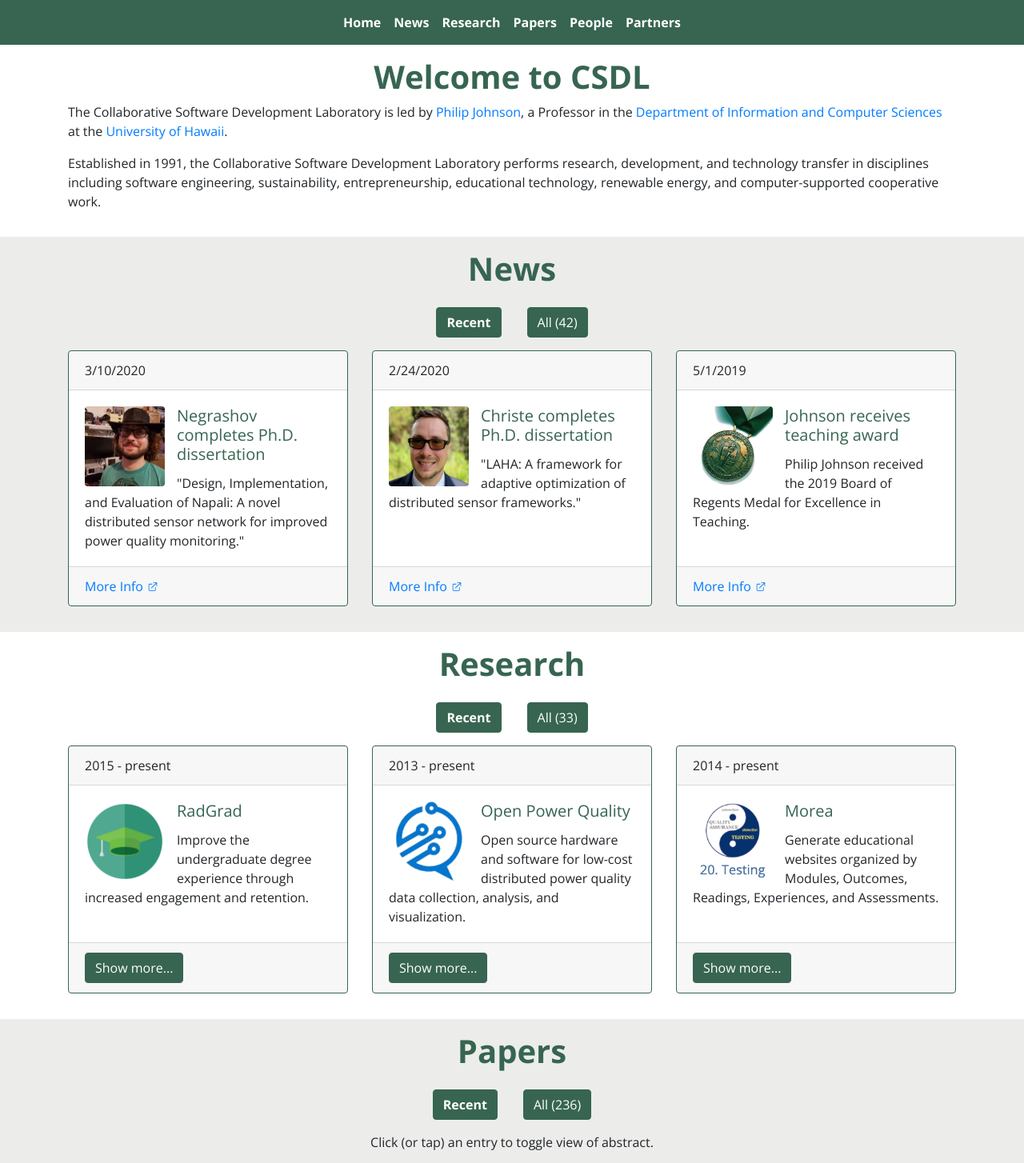
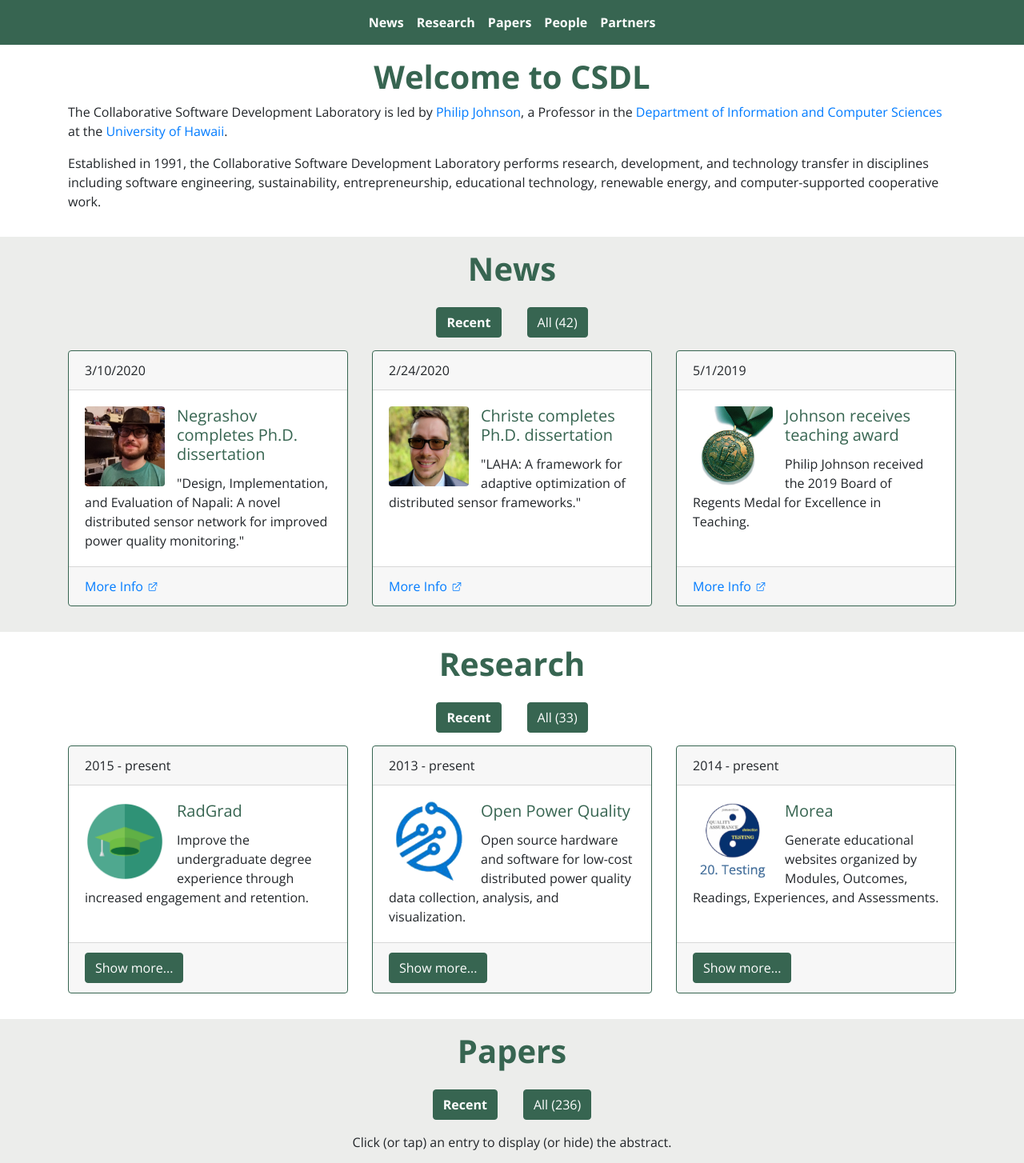
Before and after one commit to csdl/csdl.github.io, a React (Create React App) app in the folder src/: page / in a window 1280 px wide. Shown: the top 1454 px of the page at 80% size. Built offline with nearby package versions, Linux system fonts and the light colour scheme.

Commit message:
fix ids.

```diff
--- a/src/src/News.js
+++ b/src/src/News.js
@@ -51,7 +51,7 @@ class News extends React.Component {
 
 
   render = () => (
-    <div style={this.props.sectionStyle} id="home">
+    <div style={this.props.sectionStyle} id="news">
       <Container>
         <Title title={'News'}/>
         <SectionButtons onClick={this.onClickSectionButton} total={this.newsData.length}/>
--- a/src/src/Papers.js
+++ b/src/src/Papers.js
@@ -42,11 +42,11 @@ class Papers extends React.Component {
   }
 
   render = () => (
-    <div style={this.props.sectionStyle} id="home">
+    <div style={this.props.sectionStyle} id="papers">
       <Container>
         <Title title={'Papers'}/>
         <SectionButtons onClick={this.onClickSectionButton} total={this.techreports.total()}/>
-        <p style={{ textAlign: 'center' }}>Click (or tap) an entry to toggle view of abstract.</p>
+        <p style={{ textAlign: 'center' }}>Click (or tap) an entry to display (or hide) the abstract.</p>
         {this.state.display === 'recent' ? this.renderRecent() : this.renderAll()}
       </Container>
     </div>
--- a/src/src/Research.js
+++ b/src/src/Research.js
@@ -67,7 +67,7 @@ class Research extends React.Component {
   }
 
   render = () => (
-    <div style={this.props.sectionStyle} id="home">
+    <div style={this.props.sectionStyle} id="research">
       <Container>
         <Title title={'Research'}/>
         {this.state.showOneCard ? this.renderOneCard(this.state.showOneCard) : this.renderDecks()}
--- a/src/src/Top.js
+++ b/src/src/Top.js
@@ -11,12 +11,11 @@ function Topp() {
       <Navbar style={navbarStyle}>
         <Container className="justify-content-center">
           <Nav>
-            <Nav.Item><Nav.Link href="#home" style={navbarStyle}>Home</Nav.Link></Nav.Item>
             <Nav.Item><Nav.Link href="#news" style={navbarStyle}>News</Nav.Link></Nav.Item>
-            <Nav.Item><Nav.Link href="#people" style={navbarStyle}>Research</Nav.Link></Nav.Item>
-            <Nav.Item><Nav.Link href="#projects" style={navbarStyle}>Papers</Nav.Link></Nav.Item>
-            <Nav.Item><Nav.Link href="#publications" style={navbarStyle}>People</Nav.Link></Nav.Item>
-            <Nav.Item><Nav.Link href="#sponsors" style={navbarStyle}>Partners</Nav.Link></Nav.Item>
+            <Nav.Item><Nav.Link href="#research" style={navbarStyle}>Research</Nav.Link></Nav.Item>
+            <Nav.Item><Nav.Link href="#papers" style={navbarStyle}>Papers</Nav.Link></Nav.Item>
+            <Nav.Item><Nav.Link href="#people" style={navbarStyle}>People</Nav.Link></Nav.Item>
+            <Nav.Item><Nav.Link href="#partners" style={navbarStyle}>Partners</Nav.Link></Nav.Item>
           </Nav>
         </Container>
       </Navbar>
```
